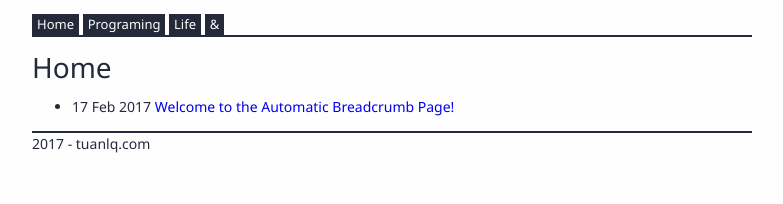
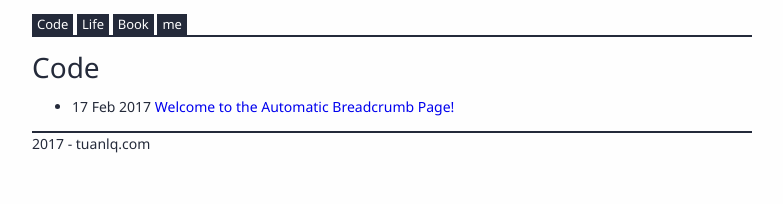
Before and after one commit to tuanle/tuanle.github.io, a Jekyll site: the page built from index.html, in a window 1280 px wide. Shown: the top 204 px of the page, without its empty margins (248-1031 px from the left). Built offline with Jekyll 4.4.1, drawn with Linux system fonts in a browser that asks for light colours.

Commit message:
[temp] Temporary commit in 2017-02-17 01:08

```diff
--- a/_includes/header.html
+++ b/_includes/header.html
@@ -1,9 +1,9 @@
 <header class="row">
     <ul id="menu">
-        <li class="item"><a href="/">Home</a></li>
-        <li class="item"><a href="/">Programing</a></li>
-        <li class="item"><a href="/">Life</a></li>
-        <li class="item"><a href="/">&</a></li>
+        <li class="item"><a href="/code">Code</a></li>
+        <li class="item"><a href="/life">Life</a></li>
+        <li class="item"><a href="/book">Book</a></li>
+        <li class="item"><a href="/me">me</a></li>
     </ul>
     <h1 id="title">
         {{ page.title }}
--- a/_layouts/default.html
+++ b/_layouts/default.html
@@ -5,7 +5,7 @@
         <meta http-equiv="x-ua-compatible" content="ie=edge">
         <meta name="viewport" content="width=device-width, initial-scale=1">
 
-        <title>{{ page.title }}</title>
+        <title>{{ page.title }} | tuanlq.com</title>
 
         <meta name="author" content="Lê Quốc Tuấn" />
         <meta name="description" content="Personal Blog">
--- a/index.html
+++ b/index.html
@@ -1,6 +1,6 @@
 ---
 layout: default
-title: Home
+title: Code
 ---
 
 {% assign tag = "github-pages" %}
```
